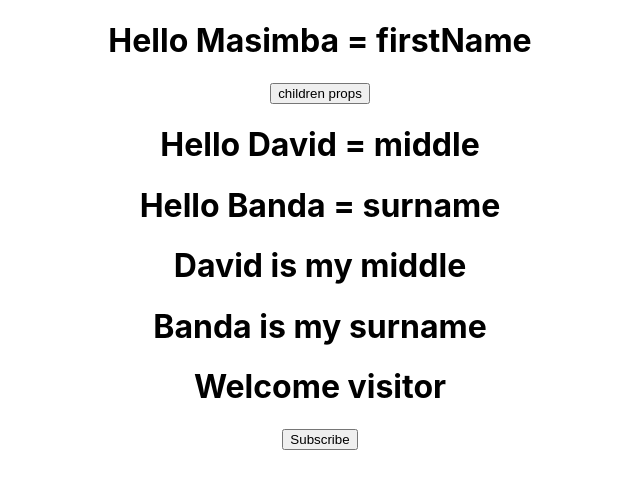
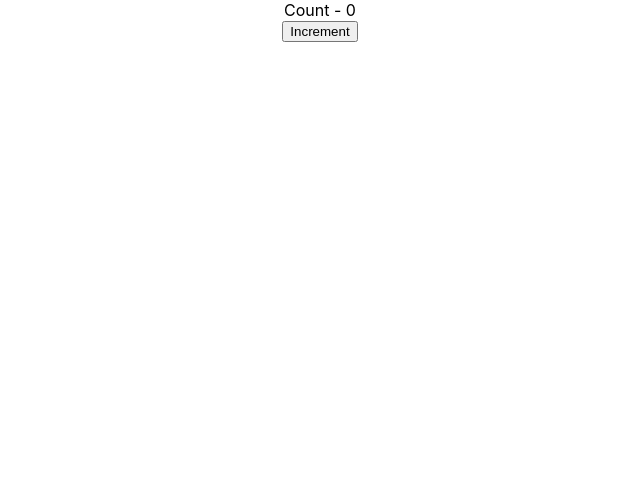
Before and after one commit to Masi-B/refresher-react, a React (Create React App) app: page / in a window 1280 px wide. Shown: the top 488 px of the page, without its empty margins (320-960 px from the left). Built offline with nearby package versions, Linux system fonts and the light colour scheme.

Commit message:
fourth commit

```diff
--- a/src/App.js
+++ b/src/App.js
@@ -1,5 +1,6 @@
 //import logo from './logo.svg';
 import './App.css';
+import Counter from './components/Counter';
 import Greet from './components/Greet';
 import Message from './components/Message';
 import Welcome from './components/Welcome';
@@ -7,6 +8,8 @@
 function App() {
   return (
     <div className="App">
+      <Counter />
+      {/*
       <Greet name="Masimba" typename="firstName">
         <button>children props</button>
       </Greet>
@@ -14,7 +17,7 @@
       <Greet name="Banda" typename="surname" />
       <Welcome name="David" typename="middle" />
       <Welcome name="Banda" typename="surname" />
-      <Message/>
+      <Message/> */}
     </div>
   );
 }
--- /dev/null
+++ b/src/components/Counter.js
@@ -0,0 +1,50 @@
+import React, { Component } from "react";
+
+class Counter extends Component {
+  constructor(props) {
+    super(props);
+
+    this.state = {
+      count: 0,
+    };
+  }
+
+  increment() {
+ /*   this.setState({
+      count: this.state.count += 5,
+    },
+
+     () => {
+console.log('value' , this.state.count)
+     }
+
+    ) */
+
+      this.setState(prevState => ({
+          count: prevState.count +=1
+      })
+      )
+
+
+    console.log(this.state.count);
+    }
+
+    incrementFive() {
+        this.increment();
+        this.increment();
+        this.increment();
+        this.increment();
+        this.increment();
+    }
+
+  render() {
+    return (
+      <div>
+        <div>Count - {this.state.count}</div>
+        <button onClick={() => this.incrementFive()}>Increment</button>
+      </div>
+    );
+  }
+}
+
+export default Counter;
```
